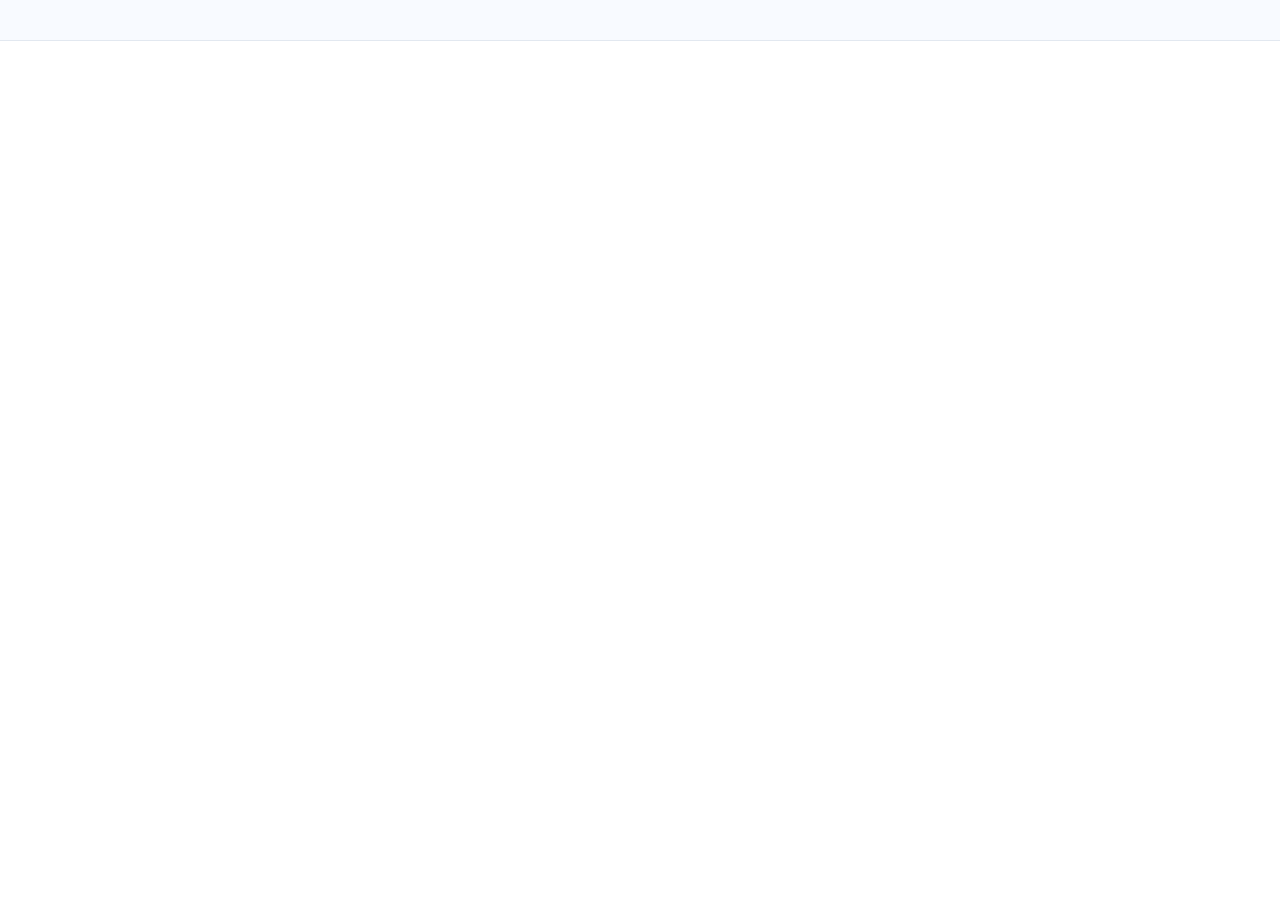
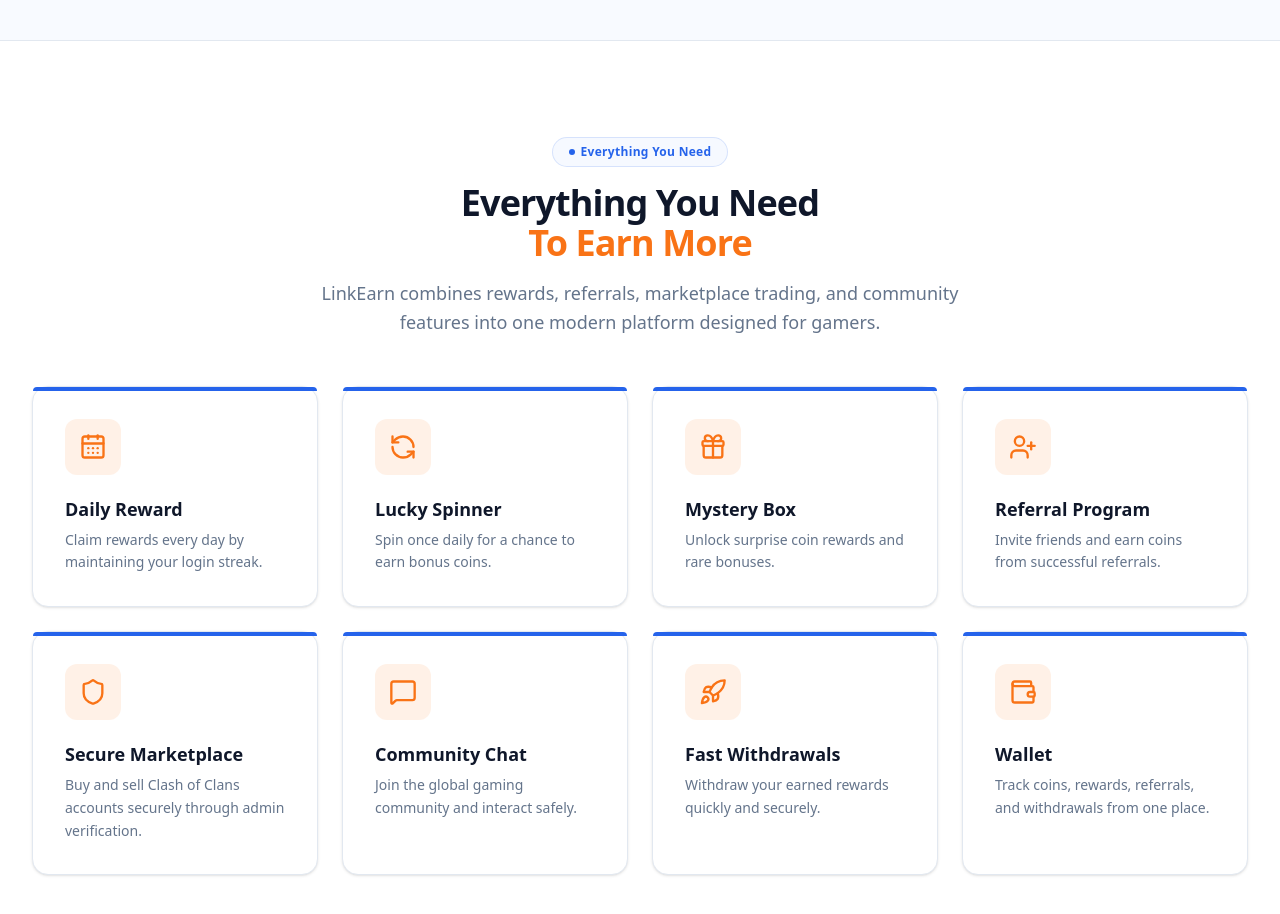
Before and after one commit to Mudassar1109/linkearn, a Next.js app: page / in a window 1280 px wide. Shown: the part 1160-2074 px from the top of the page. Before the commit the page ends 1201 px from the top, so only its background shows below. Built offline with nearby package versions, Linux system fonts and the light colour scheme.

Commit message:
Add premium features section

```diff
--- a/app/page.tsx
+++ b/app/page.tsx
@@ -1,11 +1,13 @@
 import { HeroSection } from "@/components/hero/hero-section";
 import { StatisticsSection } from "@/components/statistics/statistics-section";
+import { FeaturesSection } from "@/components/features/features-section";
 
 export default function Home() {
   return (
     <>
       <HeroSection />
       <StatisticsSection />
+      <FeaturesSection />
     </>
   );
 }
--- /dev/null
+++ b/components/features/features-section.tsx
@@ -0,0 +1,93 @@
+import { Container } from "@/components/shared/container";
+import {
+  CalendarDays,
+  RefreshCcw,
+  Gift,
+  UserPlus,
+  Shield,
+  MessageSquare,
+  Rocket,
+  Wallet,
+} from "lucide-react";
+
+interface Feature {
+  icon: typeof CalendarDays;
+  title: string;
+  description: string;
+}
+
+const features: Feature[] = [
+  { icon: CalendarDays, title: "Daily Reward", description: "Claim rewards every day by maintaining your login streak." },
+  { icon: RefreshCcw, title: "Lucky Spinner", description: "Spin once daily for a chance to earn bonus coins." },
+  { icon: Gift, title: "Mystery Box", description: "Unlock surprise coin rewards and rare bonuses." },
+  { icon: UserPlus, title: "Referral Program", description: "Invite friends and earn coins from successful referrals." },
+  { icon: Shield, title: "Secure Marketplace", description: "Buy and sell Clash of Clans accounts securely through admin verification." },
+  { icon: MessageSquare, title: "Community Chat", description: "Join the global gaming community and interact safely." },
+  { icon: Rocket, title: "Fast Withdrawals", description: "Withdraw your earned rewards quickly and securely." },
+  { icon: Wallet, title: "Wallet", description: "Track coins, rewards, referrals, and withdrawals from one place." },
+];
+
+interface FeatureCardProps {
+  icon: Feature["icon"];
+  title: string;
+  description: string;
+  index: number;
+}
+
+function FeatureCard({ icon: Icon, title, description, index }: FeatureCardProps) {
+  return (
+    <div
+      className="group relative rounded-2xl border border-[#e2e8f0] bg-white p-6 shadow-sm transition-all duration-300 hover:-translate-y-1 hover:shadow-lg sm:p-8"
+      style={{ animation: `fade-up 0.5s ease-out ${index * 0.08}s both` }}
+    >
+      <div className="absolute inset-x-0 top-0 h-1 rounded-t-2xl bg-[#2563eb]" />
+      <div className="flex size-12 items-center justify-center rounded-xl bg-[#f97316]/10 text-[#f97316] transition-transform duration-300 group-hover:scale-110 sm:size-14">
+        <Icon className="size-6 sm:size-7" />
+      </div>
+      <h3 className="mt-4 text-base font-semibold text-[#0f172a] sm:mt-5 sm:text-lg">
+        {title}
+      </h3>
+      <p className="mt-1.5 text-sm leading-relaxed text-[#64748b]">
+        {description}
+      </p>
+    </div>
+  );
+}
+
+function FeaturesSection() {
+  return (
+    <section className="py-16 sm:py-20 lg:py-24" aria-labelledby="features-heading">
+      <Container>
+        <div
+          className="mx-auto max-w-2xl text-center"
+          style={{ animation: "fade-up 0.5s ease-out both" }}
+        >
+          <div className="mb-4 inline-flex items-center gap-1.5 rounded-full border border-[#2563eb]/15 bg-[#2563eb]/[0.04] px-4 py-1.5 text-xs font-semibold tracking-wide text-[#2563eb]">
+            <span className="size-1.5 rounded-full bg-[#2563eb]" />
+            Everything You Need
+          </div>
+          <h2
+            id="features-heading"
+            className="text-3xl font-bold tracking-tight text-[#0f172a] sm:text-4xl"
+          >
+            Everything You Need
+            <br />
+            <span className="text-[#f97316]">To Earn More</span>
+          </h2>
+          <p className="mt-4 text-base leading-relaxed text-[#64748b] sm:text-lg">
+            LinkEarn combines rewards, referrals, marketplace trading, and community features into
+            one modern platform designed for gamers.
+          </p>
+        </div>
+
+        <div className="mt-12 grid grid-cols-1 gap-4 sm:grid-cols-2 sm:gap-6 lg:grid-cols-4">
+          {features.map((feature, index) => (
+            <FeatureCard key={feature.title} {...feature} index={index} />
+          ))}
+        </div>
+      </Container>
+    </section>
+  );
+}
+
+export { FeaturesSection };
```
